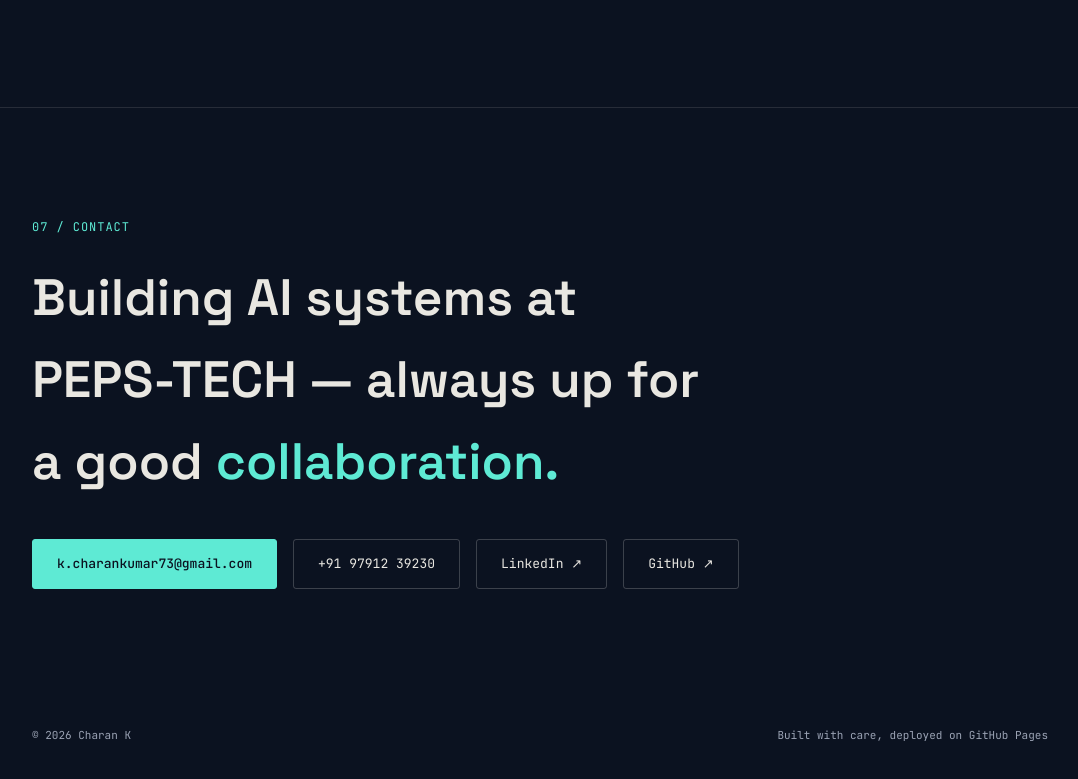
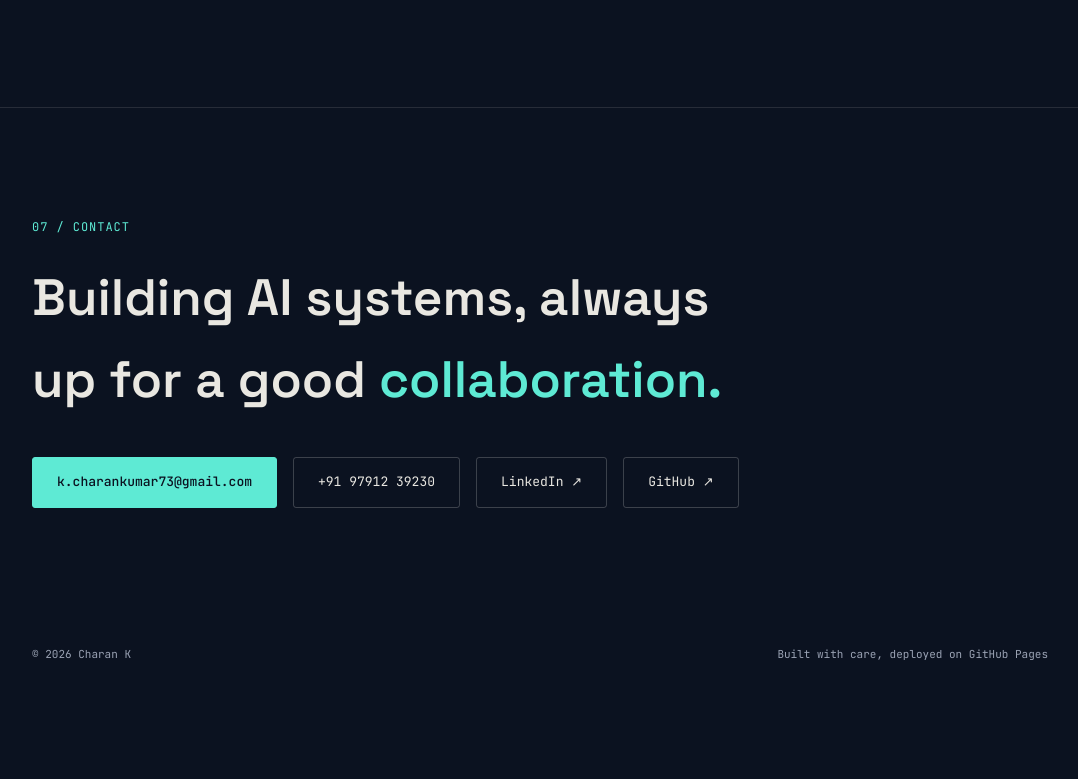
Before and after one commit to Charancode1/portfolio, a plain HTML site: page index.html in a window 1280 px wide. Shown: the part 6404-7183 px from the top of the page, without its empty margins (100-1178 px from the left). After the commit the page ends 7107 px from the top, so only its background shows below. Drawn offline with Linux system fonts and the light colour scheme.

Commit message:
Update index.html

```diff
--- a/index.html
+++ b/index.html
@@ -828,7 +828,7 @@
 <section class="contact" id="contact">
   <div class="wrap contact-inner">
     <span class="section-tag" style="margin-bottom:20px;">07 / Contact</span>
-    <h2 class="big">Building AI systems at PEPS-TECH — always up for a good <em>collaboration.</em></h2>
+    <h2 class="big">Building AI systems, always up for a good <em>collaboration.</em></h2>
     <div class="contact-links">
       <a href="mailto:k.charankumar73@gmail.com" class="btn btn-primary">k.charankumar73@gmail.com</a>
       <a href="tel:+919791239230" class="btn btn-ghost">+91 97912 39230</a>
```
